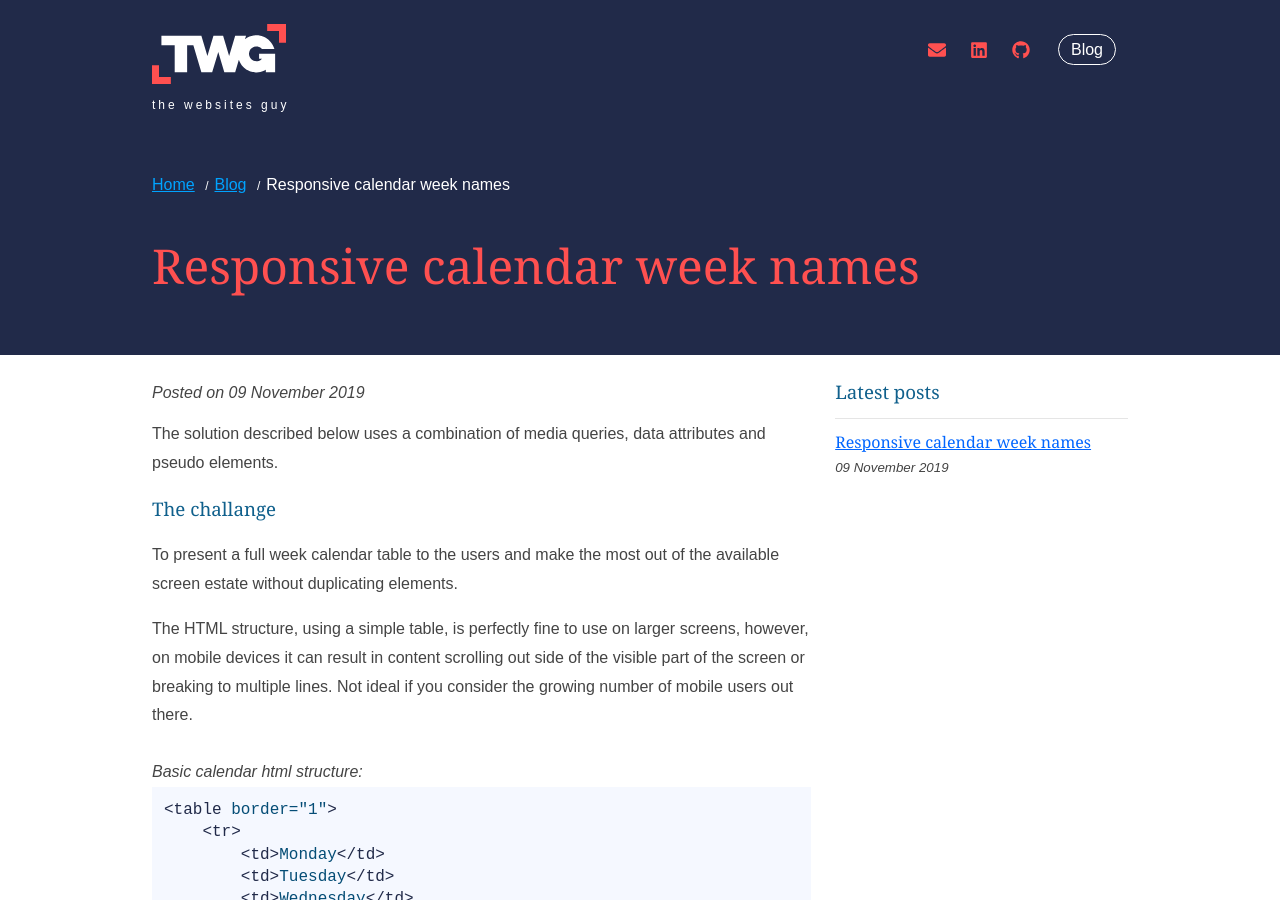
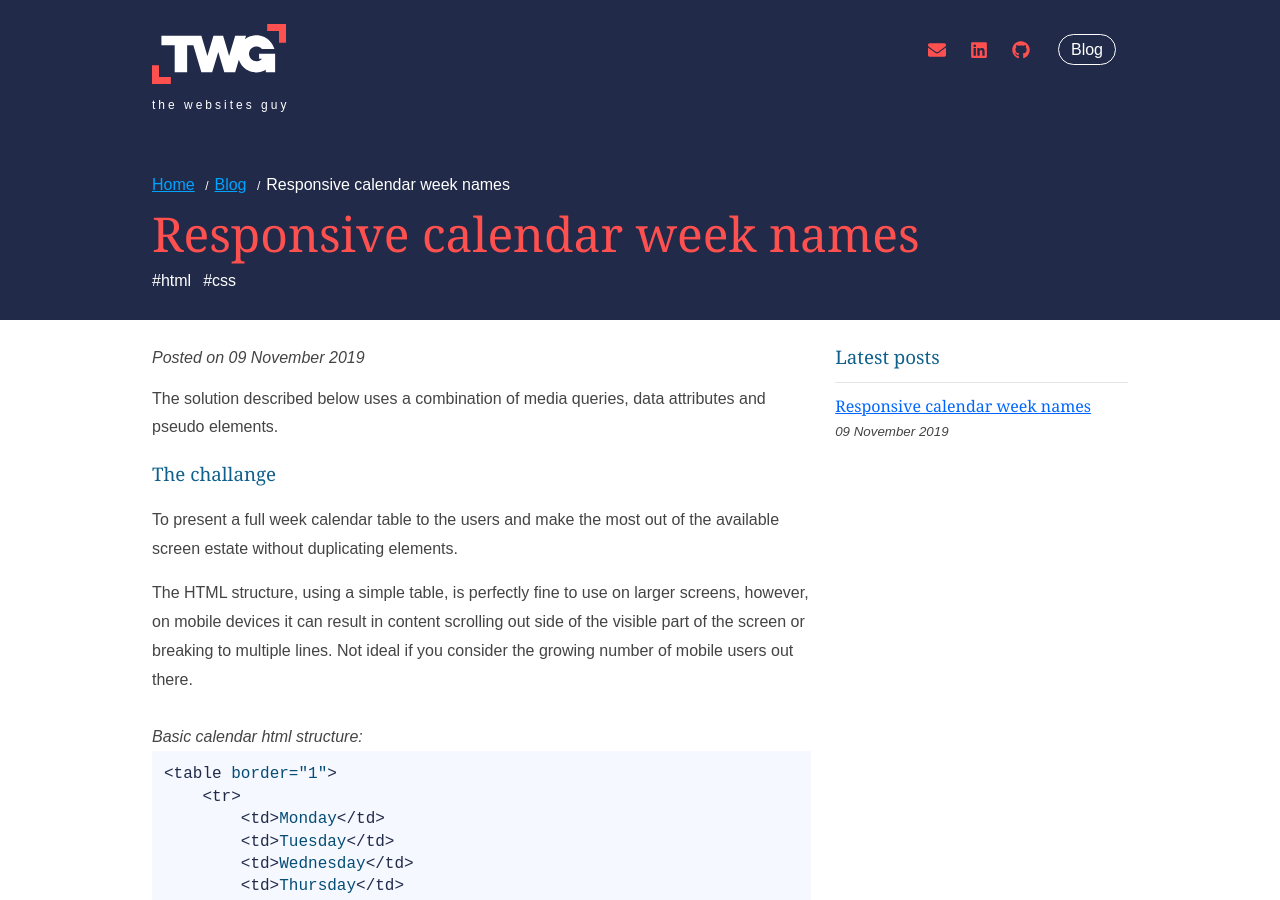
Before and after one commit to proochster/thewebsitesguy, a Jekyll site: the page built from _posts/2019-11-09-responsive-calendar-week-names.html, in a window 1280 px wide and 900 px high. Built offline with Jekyll 4.4.1, drawn with Linux system fonts in a browser that asks for light colours; comment, search, counter and statistics services are not loaded.

Commit message:
^ Page intro styles

```diff
--- a/_includes/page-intro.html
+++ b/_includes/page-intro.html
@@ -1,3 +1,6 @@
 <div class="intro">
-    <h1 class="block secondary large m:wt-l">{{ page.title }}</h1>
+    <h1 class="block secondary large m:wt-l m-0">{{ page.title }}</h1>
+    {% if page.tags.size > 0 %}<ul class="block inline-list light">
+        {% for tag in page.tags %}<li class="inline-list__item p-r">#{{ tag }}</li>{% endfor %}
+    </ul>{% endif %}
 </div>
```
